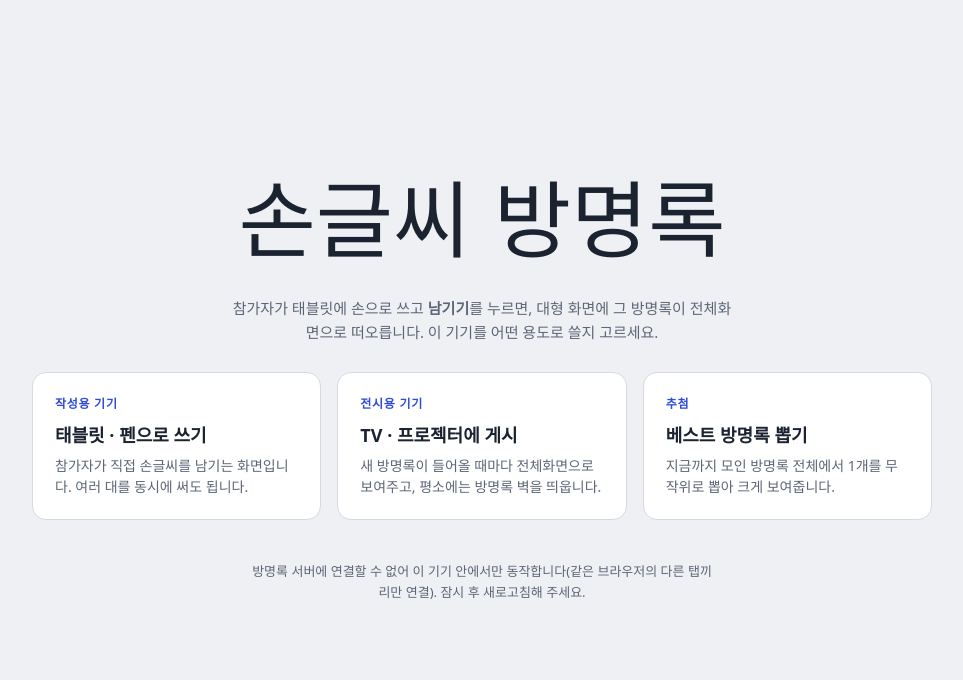
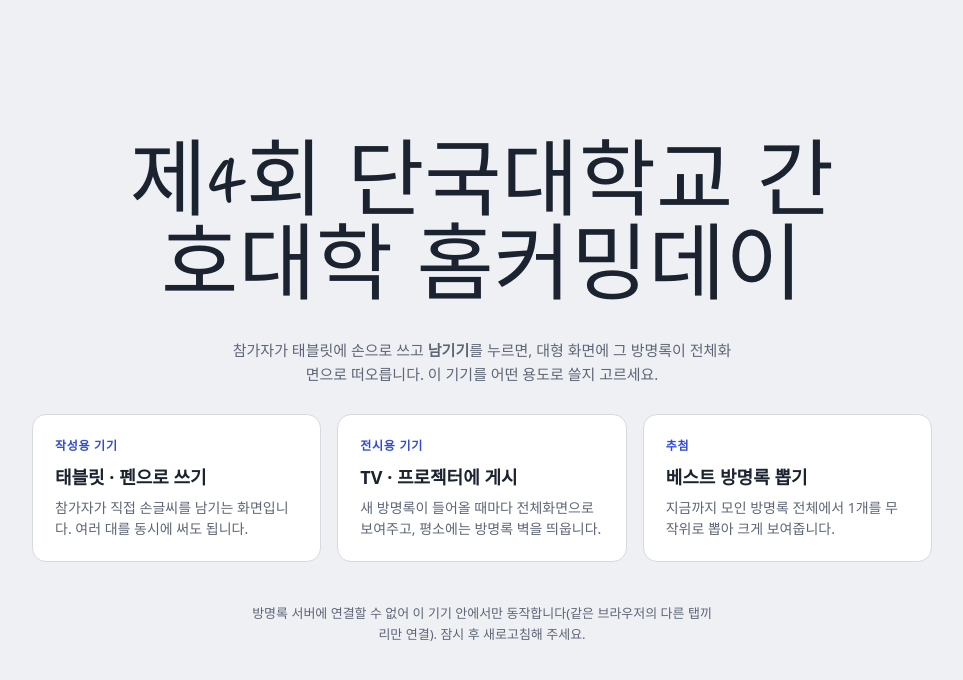
Before and after one commit to yeonji2/test, a website: page index.html in a window 1280 px wide. Shown: the whole page, without its empty margins (158-1121 px from the left). Drawn offline with Linux system fonts and the light colour scheme; no server answers; a web font is replaced by a local one.

Commit message:
기본 행사 이름을 '제4회 단국대학교 간호대학 홈커밍데이'로 변경
예전 기본 이름('손글씨 방명록')이 저장돼 있어도 새 이름으로 보여준다.

Co-Authored-By: Claude Opus 5.5 <noreply@anthropic.com>
Claude-Session: https://claude.ai/code/session_01G4ppoP4SRDPBJDHy89HK18

```diff
--- a/index.html
+++ b/index.html
@@ -241,7 +241,7 @@ button:focus-visible, input:focus-visible { outline: 3px solid var(--accent); ou
 
 <!-- 시작 화면 -->
 <section id="home" class="view">
-  <h1 id="homeTitle">손글씨 방명록</h1>
+  <h1 id="homeTitle">제4회 단국대학교 간호대학 홈커밍데이</h1>
   <p class="lead">참가자가 태블릿에 손으로 쓰고 <b>남기기</b>를 누르면, 대형 화면에 그 방명록이 전체화면으로 떠오릅니다. 이 기기를 어떤 용도로 쓸지 고르세요.</p>
   <div class="choices">
     <button class="choice" id="goWrite" type="button">
@@ -277,7 +277,7 @@ button:focus-visible, input:focus-visible { outline: 3px solid var(--accent); ou
 <section id="write" class="view" hidden>
   <div class="w-head">
     <div class="titles">
-      <div class="ev" id="wEvent">손글씨 방명록</div>
+      <div class="ev" id="wEvent">제4회 단국대학교 간호대학 홈커밍데이</div>
       <div class="prompt" id="wPrompt">축하의 한마디를 남겨주세요</div>
     </div>
     <button class="ghost" id="wFull" type="button">전체화면</button>
@@ -355,7 +355,7 @@ button:focus-visible, input:focus-visible { outline: 3px solid var(--accent); ou
 <!-- 전시 화면 -->
 <section id="display" class="view" hidden>
   <div class="d-head">
-    <h2 id="dTitle">손글씨 방명록</h2>
+    <h2 id="dTitle">제4회 단국대학교 간호대학 홈커밍데이</h2>
     <div class="d-count"><b id="dCount">0</b> 개의 방명록</div>
     <div class="d-tools">
       <button id="dSettings" type="button" hidden>행사 문구</button>
@@ -410,7 +410,7 @@ button:focus-visible, input:focus-visible { outline: 3px solid var(--accent); ou
   // 로그인 없이 쓰는 Railway 작성 화면. 자체 서버가 아닌 곳(claude.ai 등)에서 연 전시 화면의 QR도 이 주소로 연결
   const ARTIFACT_JOIN_URL = "https://test-production-39b99f1d.up.railway.app/#write";
   let JOIN_URL = ARTIFACT_JOIN_URL;
-  const DEFAULTS = { title: "손글씨 방명록", prompt: "축하의 한마디를 남겨주세요", secs: 8, showQr: true, introUrl: "https://simulationcenter-production.up.railway.app/", introLabel: "시뮬레이션센터 소개" };
+  const DEFAULTS = { title: "제4회 단국대학교 간호대학 홈커밍데이", prompt: "축하의 한마디를 남겨주세요", secs: 8, showQr: true, introUrl: "https://simulationcenter-production.up.railway.app/", introLabel: "시뮬레이션센터 소개" };
   const isWebUrl = (u) => { try { const x = new URL(u); return x.protocol === "https:" || x.protocol === "http:"; } catch (e) { return false; } };
   let config = { ...DEFAULTS };
   let db = null, user = null, backend = "pending"; // "db"(claude.ai) | "server"(자체 서버) | "local"
--- a/server.js
+++ b/server.js
@@ -11,7 +11,7 @@ const ADMIN_PASSWORD = process.env.ADMIN_PASSWORD || "";
 const MAX_BODY = 400 * 1024;
 const MAX_ENTRIES = 2000;
 const LIST_LIMIT = 300;
-const DEFAULT_CONFIG = { title: "손글씨 방명록", prompt: "축하의 한마디를 남겨주세요", secs: 8, showQr: true, introUrl: "https://simulationcenter-production.up.railway.app/", introLabel: "시뮬레이션센터 소개" };
+const DEFAULT_CONFIG = { title: "제4회 단국대학교 간호대학 홈커밍데이", prompt: "축하의 한마디를 남겨주세요", secs: 8, showQr: true, introUrl: "https://simulationcenter-production.up.railway.app/", introLabel: "시뮬레이션센터 소개" };
 // 소개 QR에 넣을 주소는 http/https만 허용
 const cleanUrl = (u) => { try { const x = new URL(String(u || "").trim()); return /^https?:$/.test(x.protocol) ? x.href.slice(0, 500) : ""; } catch (e) { return ""; } };
 const TYPES = { "image/webp": "webp", "image/jpeg": "jpg", "image/png": "png" };
@@ -168,6 +168,7 @@ const server = http.createServer(async (req, res) => {
     if (p === "/api/config" && req.method === "GET") {
       const c = { ...DEFAULT_CONFIG, ...(await store.getConfig()) };
       if (!c.introUrl) c.introUrl = DEFAULT_CONFIG.introUrl; // 비어 있으면 시뮬레이션센터 기본 주소
+      if (!c.title || c.title === "손글씨 방명록") c.title = DEFAULT_CONFIG.title; // 예전 기본 이름이 저장돼 있어도 새 행사 이름으로
       return send(res, 200, c);
     }
     if (p === "/api/config" && req.method === "PUT") {
```
